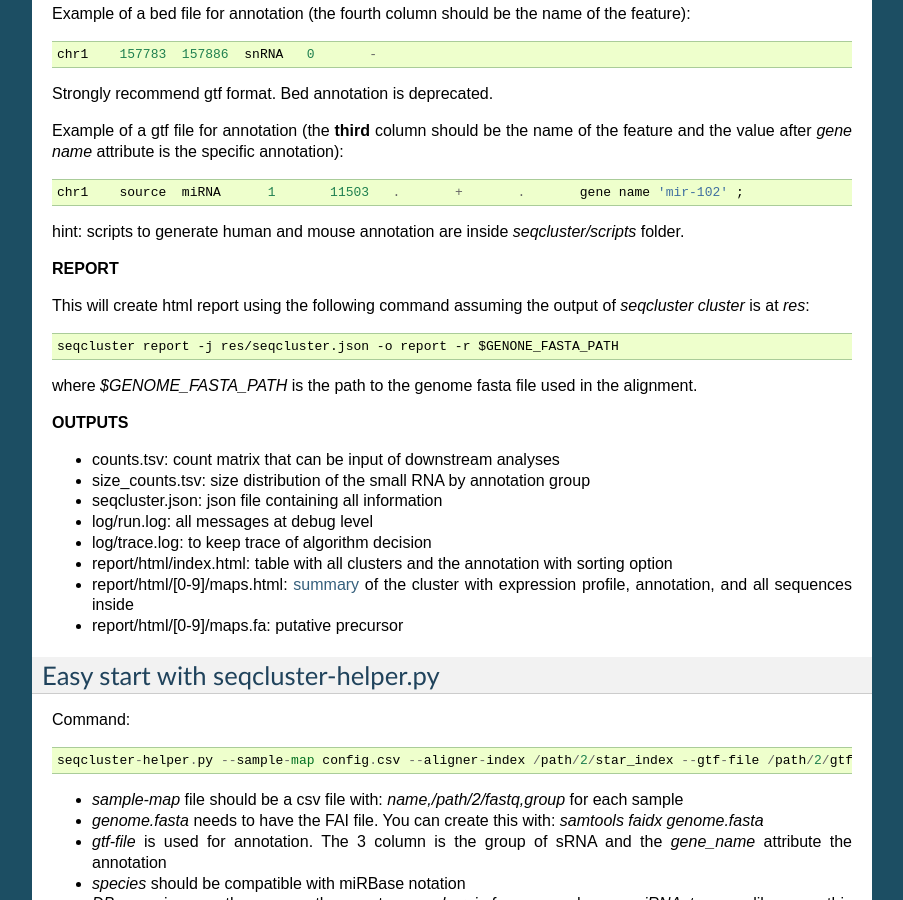
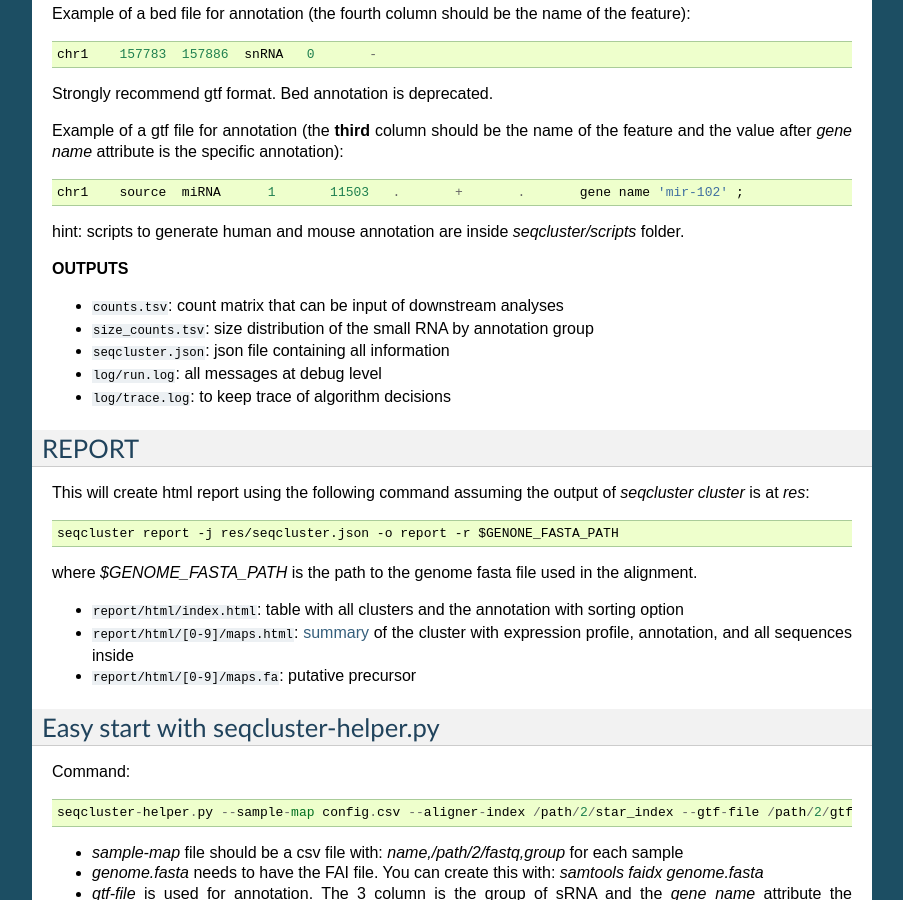
Before and after one commit to lpantano/seqcluster, a Sphinx documentation site: the page built from doc/source/getting_started.rst, in a window 1280 px wide and 900 px high, scrolled down 2241 px. Shown: the whole window, without its empty margins (198-1101 px from the left). Built offline with Sphinx 7.4.7, drawn with Linux system fonts in a browser that asks for light colours; part of the change alters nothing that is shown.

```diff
--- a/doc/source/getting_started.rst
+++ b/doc/source/getting_started.rst
@@ -125,7 +125,17 @@ the value after `gene name` attribute is the specific annotation):
 
 hint: scripts to generate human and mouse annotation are inside `seqcluster/scripts` folder.
 
-**REPORT**
+**OUTPUTS**
+
+* ``counts.tsv``: count matrix that can be input of downstream analyses
+* ``size_counts.tsv``: size distribution of the small RNA by annotation group
+* ``seqcluster.json``: json file containing all information
+* ``log/run.log``: all messages at debug level
+* ``log/trace.log``: to keep trace of algorithm decisions
+
+
+REPORT
+--------
 
 This will create html report using the following command assuming the output of `seqcluster cluster` is at `res`::
 
@@ -133,16 +143,9 @@ This will create html report using the following command assuming the output of
 
 where `$GENOME_FASTA_PATH` is the path to the genome fasta file used in the alignment.
 
-**OUTPUTS**
-
-* counts.tsv: count matrix that can be input of downstream analyses
-* size_counts.tsv: size distribution of the small RNA by annotation group
-* seqcluster.json: json file containing all information
-* log/run.log: all messages at debug level
-* log/trace.log: to keep trace of algorithm decision
-* report/html/index.html: table with all clusters and the annotation with sorting option
-* report/html/[0-9]/maps.html: `summary`_ of the cluster with expression profile, annotation, and all sequences inside
-* report/html/[0-9]/maps.fa: putative precursor
+* ``report/html/index.html``: table with all clusters and the annotation with sorting option
+* ``report/html/[0-9]/maps.html``: `summary`_ of the cluster with expression profile, annotation, and all sequences inside
+* ``report/html/[0-9]/maps.fa``: putative precursor
 
 .. _summary: https://rawgit.com/lpantano/seqcluster/master/data/examples_report/html/1/maps.html
 
```
